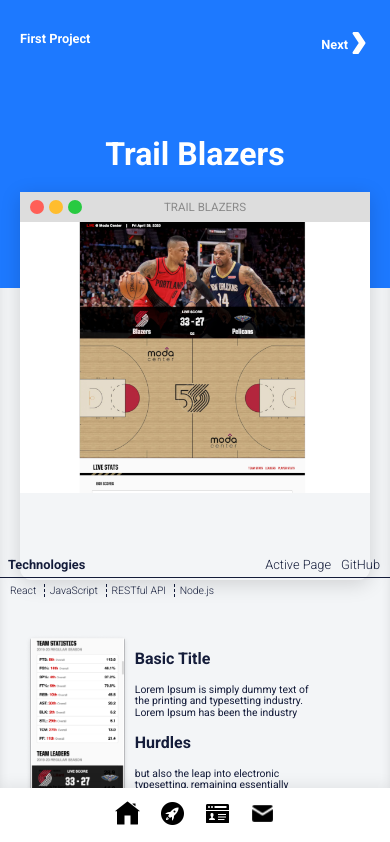
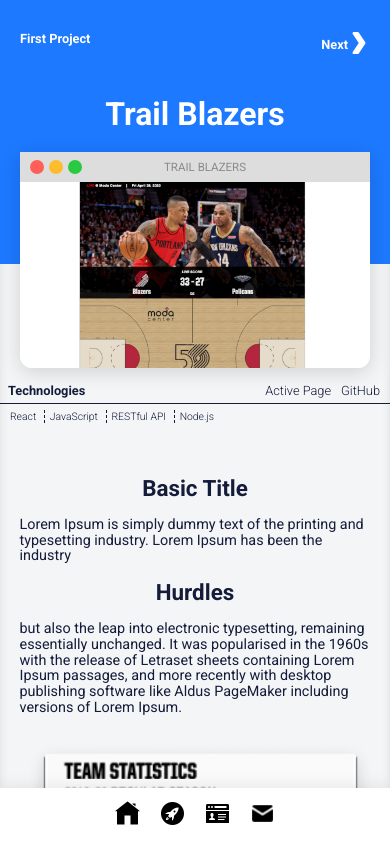
Before and after one commit to dustatron/react-portfolio, a React (Create React App) app: page /proj/1 in a window 390 px wide. Shown: the top 842 px of the page. Built offline with nearby package versions, Linux system fonts and the light colour scheme.

Commit message:
add mobile styling to project view.

```diff
--- a/src/scss/components/_about.scss
+++ b/src/scss/components/_about.scss
@@ -1,7 +1,7 @@
 .about {
   // position: relative;
   font-size: $default-font-size;
-  margin-bottom: 18em;
+  margin-bottom: 10em;
   @include respond(tab-port) {
     margin-bottom: 8em;
   }
--- a/src/scss/components/_project.scss
+++ b/src/scss/components/_project.scss
@@ -9,6 +9,9 @@
     color: $white;
     text-transform: capitalize;
     background: $light-blue;
+    @include respond(tab-port) {
+      height: 25rem;
+    }
     &-nav {
       display: flex;
       justify-content: space-between;
@@ -16,6 +19,9 @@
       font-weight: 600;
       opacity: 1;
       transition: all 0.2s;
+      @include respond(tab-port) {
+        margin-bottom: 5rem;
+      }
       a,
       a:active,
       a:visited {
@@ -50,6 +56,9 @@
       border-radius: 0px 0px 12px 12px;
       box-shadow: 0px 4px 20px rgba(0, 0, 0, 0.15);
       overflow: hidden;
+      @include respond(tab-port) {
+        height: 27rem;
+      }
       img {
         width: 100%;
       }
@@ -58,6 +67,15 @@
   &-tech {
     margin: 270px auto 0 auto;
     max-width: 500px;
+    @include respond(tab-land) {
+      margin: 33rem auto 0 auto;
+    }
+    @include respond(tab-port) {
+      margin: 15rem auto 0 auto;
+    }
+    // @include respond(phone) {
+    //   margin: 15rem auto 0 auto;
+    // }
     a,
     a:active,
     a:visited {
@@ -105,16 +123,30 @@
     width: 90%;
     margin: 4rem auto;
     display: flex;
+    @include respond(tab-port) {
+      flex-direction: column-reverse;
+    }
     &-left {
       width: 30%;
       padding: 0 5px;
+      @include respond(tab-port) {
+        width: 100%;
+      }
       img {
         width: 100%;
       }
     }
     &-right {
       width: 50%;
+      @include respond(tab-port) {
+        width: 100%;
+        margin-bottom: 3rem;
+      }
       &-title {
+        @include respond(tab-port) {
+          text-align: center;
+          font-size: 2.8rem;
+        }
         font-size: 2rem;
         font-weight: 600;
         padding-bottom: 2rem;
@@ -122,6 +154,9 @@
       }
       &-detail {
         font-size: 1.3rem;
+        @include respond(tab-port) {
+          font-size: 1.8rem;
+        }
       }
     }
   }
```
